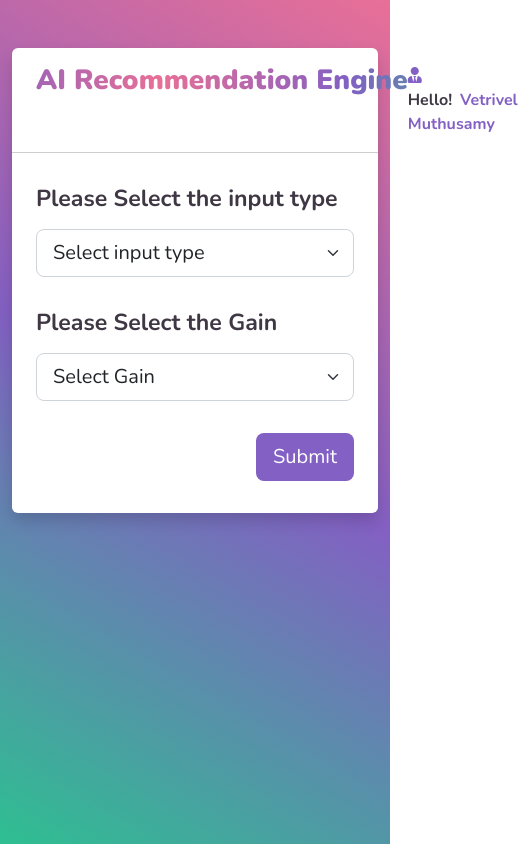
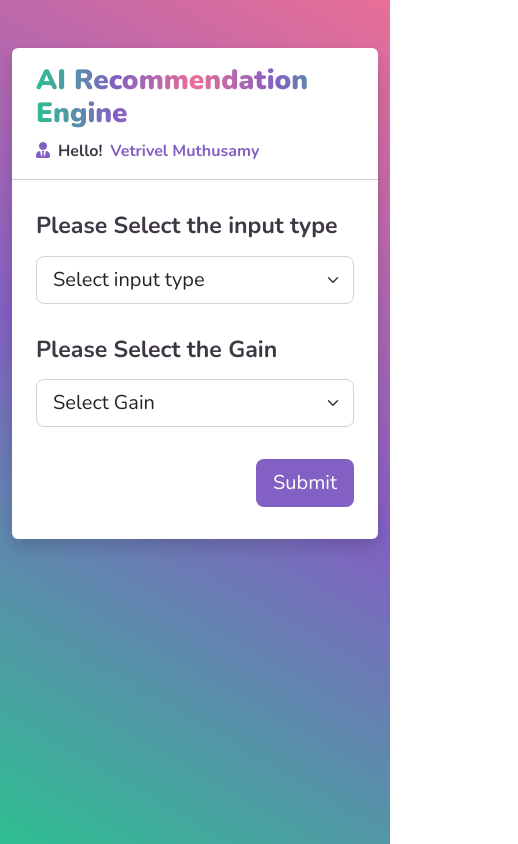
Before and after one commit to Dhineshdinu201/Hackathon, an Angular app: page / in a window 390 px wide. Shown: the whole page, 518 px wide, since content can reach past the window. Built offline with nearby package versions, Linux system fonts and the light colour scheme.

Commit message:
page-responsiveness

```diff
--- a/src/app/recommendation-engine/recommendation-engine.component.css
+++ b/src/app/recommendation-engine/recommendation-engine.component.css
@@ -9,15 +9,11 @@
     }
   }
   .magic-text {
-    display: inline-block;
     animation: background-pan 3s linear infinite;
     background: linear-gradient(
       to right,
       #2ebf91,#8360c3,#e86f97,#8360c3,#2ebf91
     );
-    background-size: 200%;
-    white-space: nowrap;
-    cursor: pointer;
     user-select: none;
     transition: transform 100ms ease-out;
     -webkit-background-clip: text;
--- a/src/app/recommendation-engine/recommendation-engine.component.html
+++ b/src/app/recommendation-engine/recommendation-engine.component.html
@@ -4,7 +4,7 @@
       <div class="row">
         <div class="col-md-12">
           <div class="py-3 px-4">
-            <div class="d-flex justify-content-between">
+            <div class="d-flex justify-content-between flex-sm-wrap">
               <div><h1 class="magic-text font-bold-xbolder">AI Recommendation Engine</h1></div>
               <div class="align-self-center">
                 <label><i class="fas fa-user-tie me-2 theme-clr1"></i><b><span class="me-2">Hello!</span><span class="theme-clr1">Vetrivel Muthusamy</span></b></label>
--- a/src/styles.css
+++ b/src/styles.css
@@ -28,3 +28,9 @@ body {
     background:#8360c3 !important;
 } */
 .custom-option:not(:checked) { background: #fff !important; }
+
+@media only screen and (max-width: 576px){
+.flex-sm-wrap{
+    flex-wrap: wrap;
+}
+}
```
